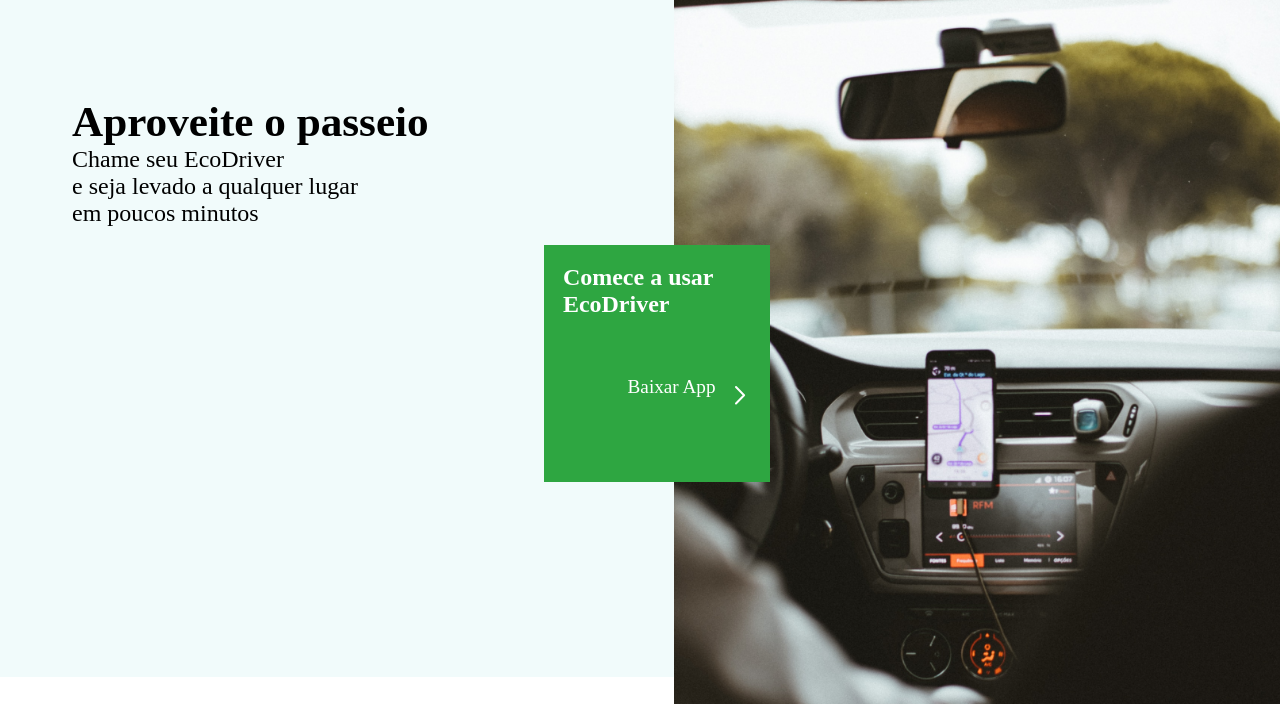
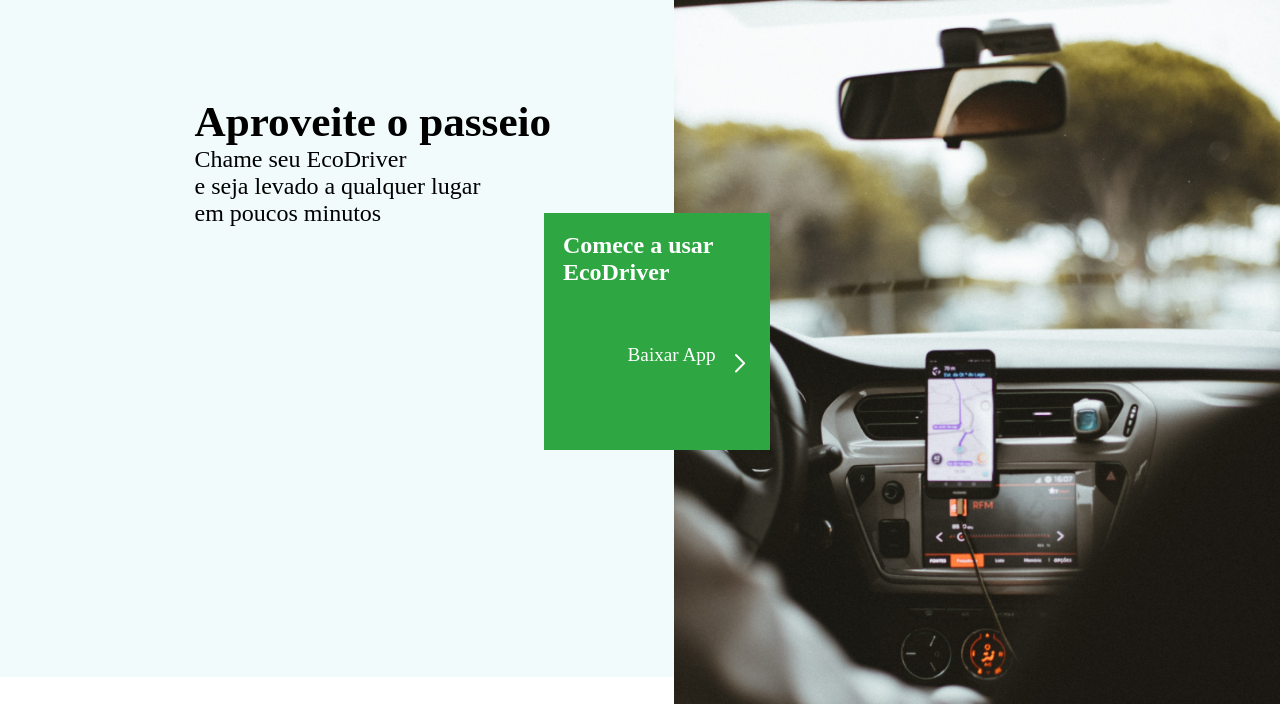
Before and after one commit to iagoisi/ecodriver, a plain HTML site: page index.html in a window 1280 px wide. Shown: the part 103-807 px from the top of the page. Drawn offline with Linux system fonts and the light colour scheme; a web font is replaced by a local one.

Commit message:
:tada:: - h1 center introContainer

```diff
--- a/css/style.css
+++ b/css/style.css
@@ -180,8 +180,7 @@
   max-width: 80%;
   padding-left: 3em;
   align-self: flex-start;
-  margin-top: 100px;
-  margin-bottom: 50px;
+  margin: 100px auto 50px auto;
   font-weight: normal;
   z-index: 2;
 }
@@ -212,7 +211,7 @@
 .introContainer a {
   margin-right: -6rem;
   align-self: flex-end;
-  margin-top: -2rem;
+  margin-top: -4rem;
   width: 226px;
   height: 237px;
   z-index: 2;
```
Also changed, not shown: index.html (+1 -1 lines).
